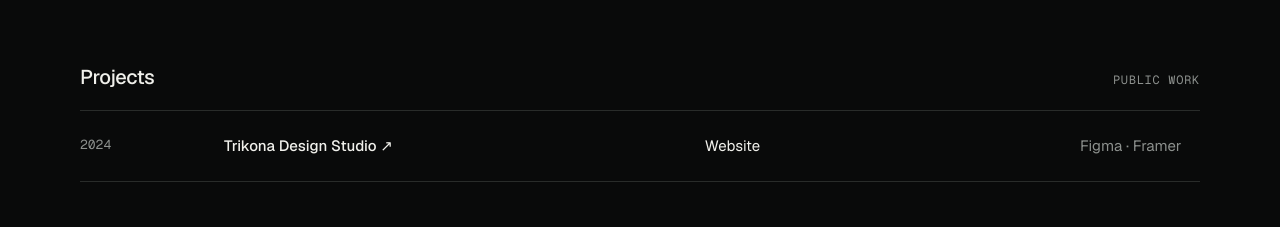
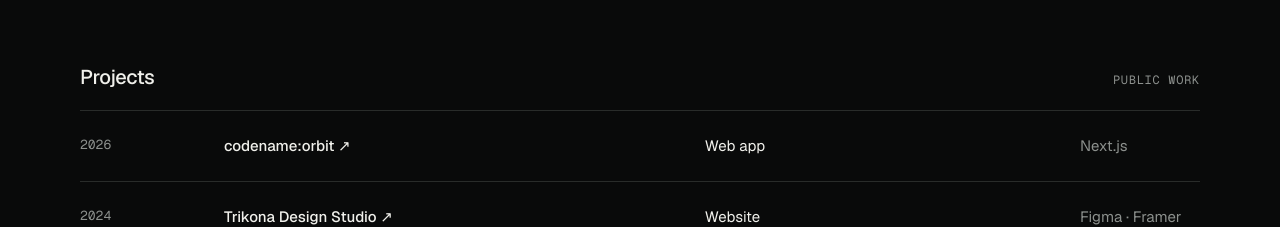
Before and after one commit to boredenough/personal-site, a Next.js app: page / in a window 1280 px wide. Shown: the part 1560-1787 px from the top of the page. Built offline with nearby package versions, Linux system fonts and the light colour scheme; no server answers.

Commit message:
Add Orbit project

```diff
--- a/app/page.tsx
+++ b/app/page.tsx
@@ -41,6 +41,7 @@ const experience = [
 ];
 
 const projects = [
+  { year: "2026", name: "codename:orbit", category: "Web app", meta: "Next.js", href: "https://boredenough.github.io/orbit/" },
   { year: "2024", name: "Trikona Design Studio", category: "Website", meta: "Figma · Framer", href: "https://www.trikonadesignstudio.com/" },
 ];
 
```
